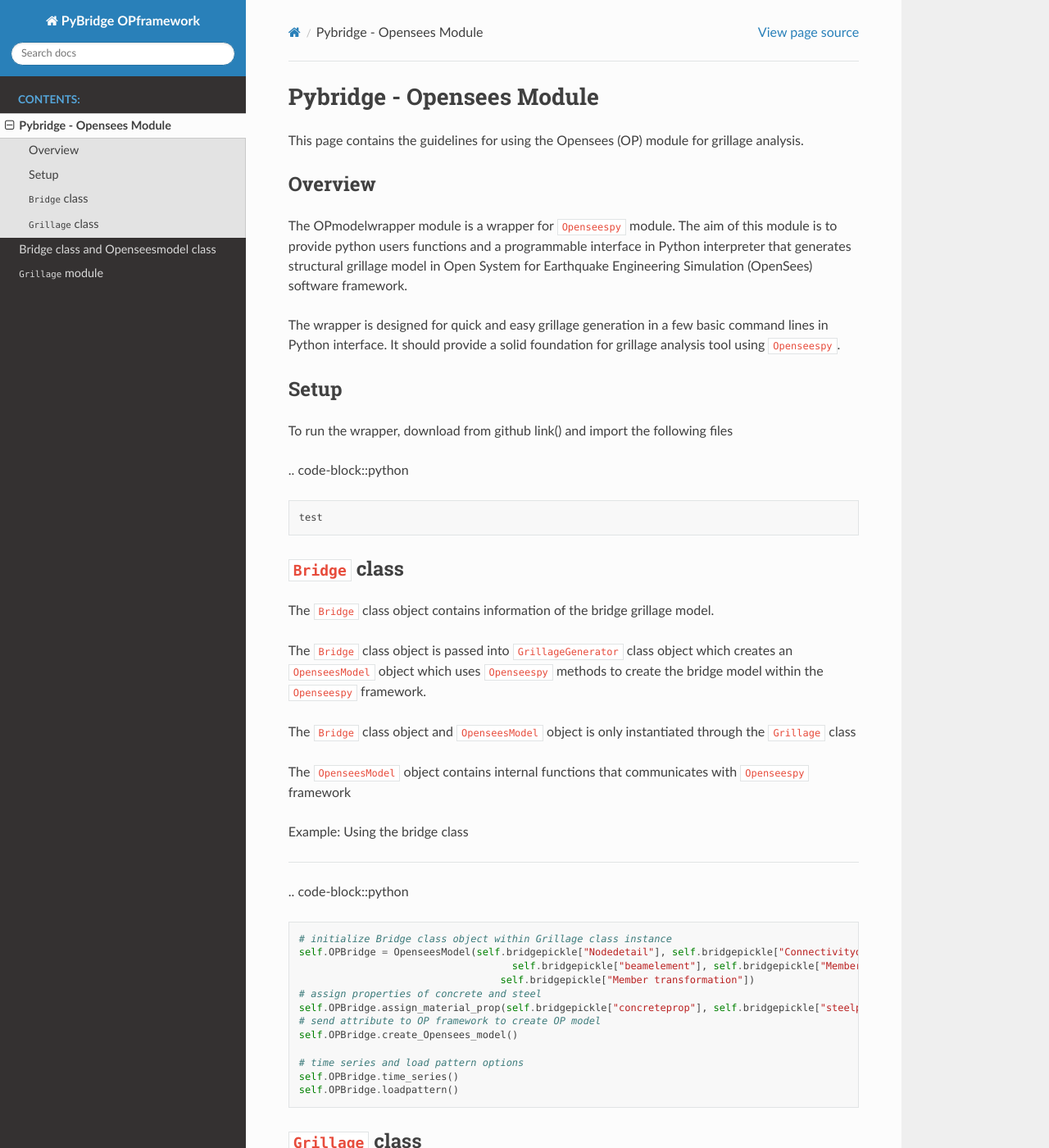
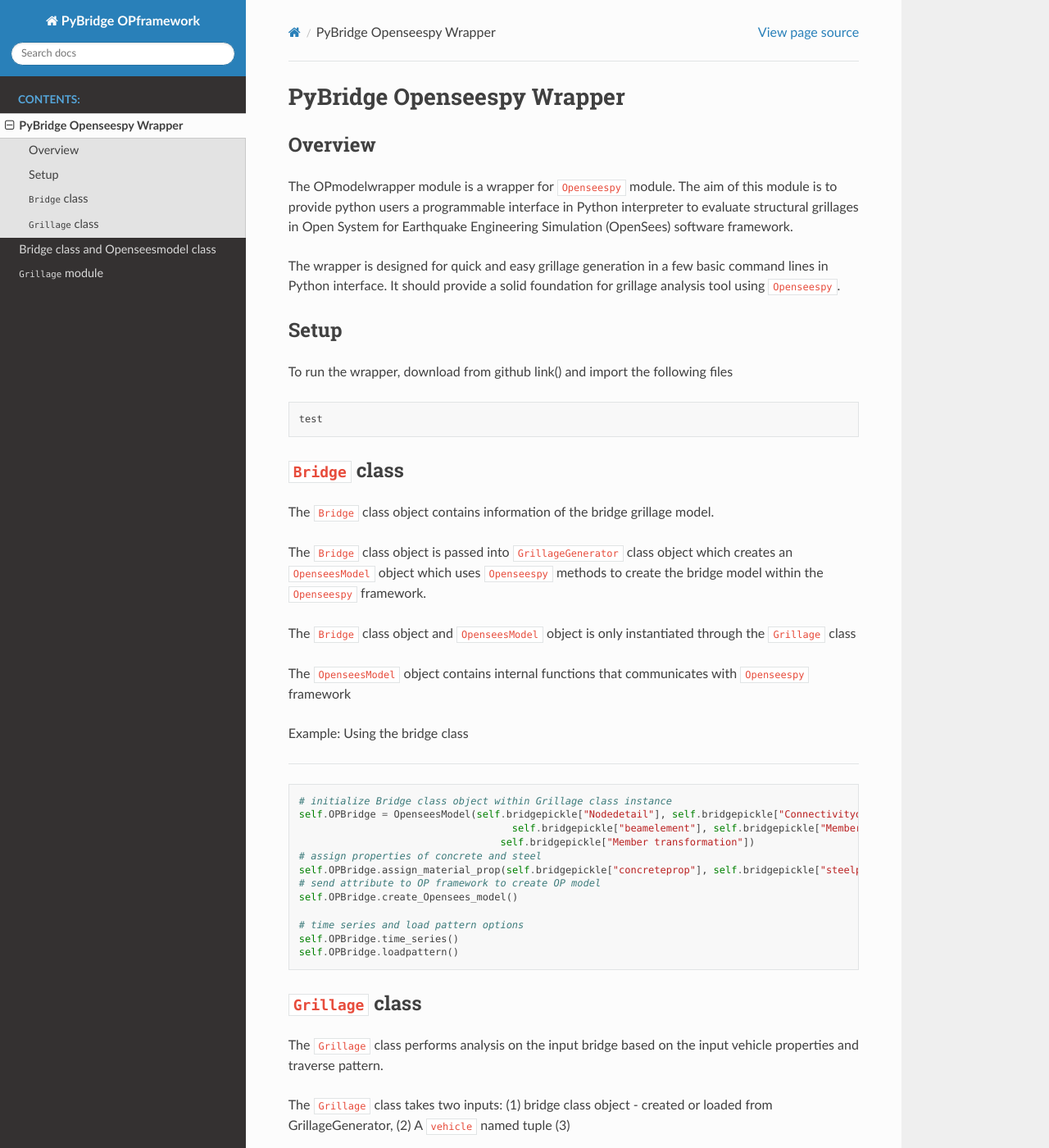
Before and after one commit to MonashSmartStructures/ospgrillage, a Sphinx documentation site: the page built from Bridge model opensees/docs/source/Document_page.md, in a window 1280 px wide and 1400 px high. Shown: the whole window at 82% size. Built offline with Sphinx 7.4.7 and the Read the Docs theme 2.0.0, drawn with Linux system fonts in a browser that asks for light colours; some of the changed text lies outside the part shown.

````diff
--- a/Bridge model opensees/docs/source/Document_page.md
+++ b/Bridge model opensees/docs/source/Document_page.md
@@ -1,14 +1,10 @@
-# Pybridge - Opensees Module
-
-This page contains the guidelines
-for using the Opensees (OP) module for grillage
-analysis.
+# PyBridge Openseespy Wrapper
 
 ## Overview
 
 The OPmodelwrapper module is a wrapper for ```Openseespy``` module. The aim of this module is to provide
-python users functions and a programmable interface in Python interpreter that generates structural
-grillage model in Open System for Earthquake Engineering Simulation (OpenSees) software framework.
+python users a programmable interface in Python interpreter to evaluate structural grillages
+in Open System for Earthquake Engineering Simulation (OpenSees) software framework.
 
 The wrapper is designed for quick and easy grillage generation in a few basic command lines in Python
 interface. It should provide a solid foundation for grillage analysis tool using ```Openseespy```.
@@ -16,8 +12,6 @@
 ## Setup
 
 To run the wrapper, download from github link() and import the following files
-
-.. code-block::python
 
     test
 
@@ -36,8 +30,6 @@
 
 Example: Using the bridge class
 ____________________
-
-.. code-block::python
 
     # initialize Bridge class object within Grillage class instance
     self.OPBridge = OpenseesModel(self.bridgepickle["Nodedetail"], self.bridgepickle["Connectivitydetail"],
@@ -66,8 +58,6 @@
 An example of using the ```Grillage``` class in Python Interface is presented as follows:
 ____________________
 
-.. code-block::python
-
     # Properties of truck
     axlwts = [800, 3200, 3200]
     axlspc = [7, 7]
````
Also changed, not shown: 1 other file.
